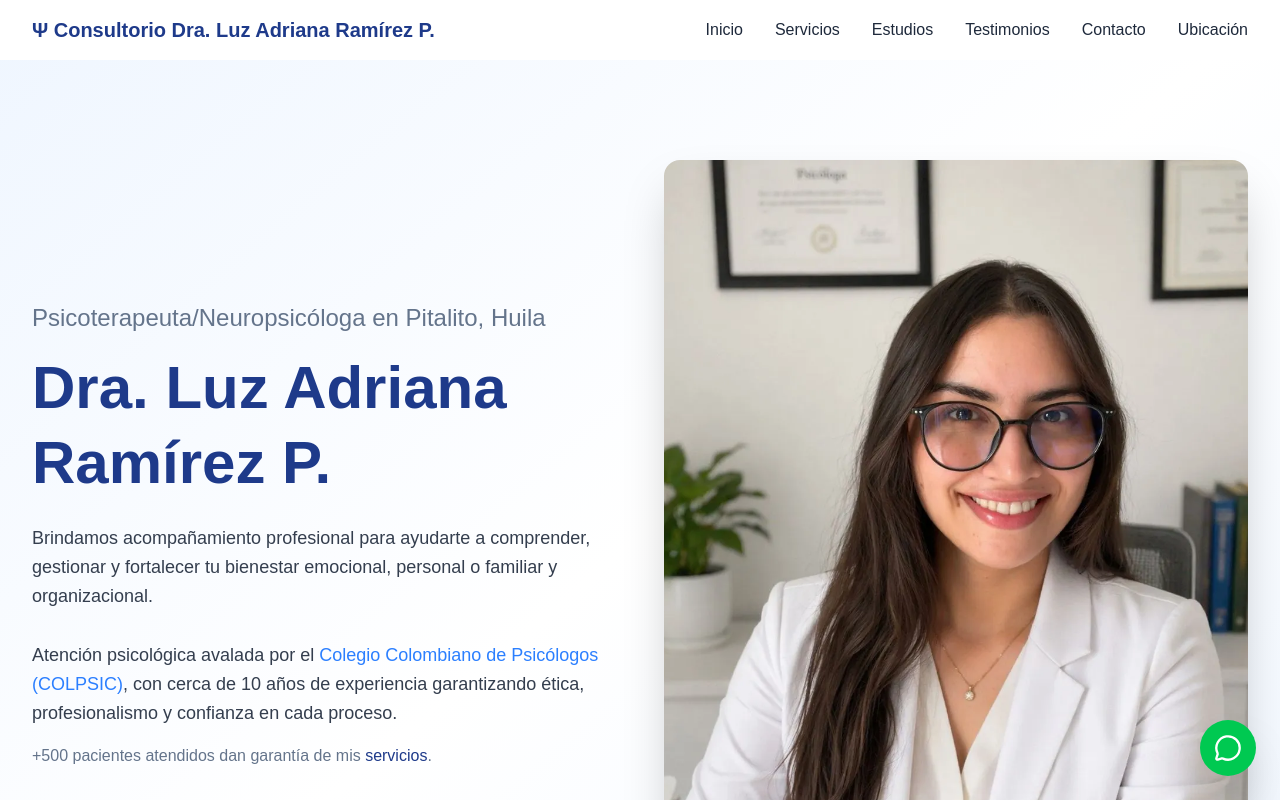
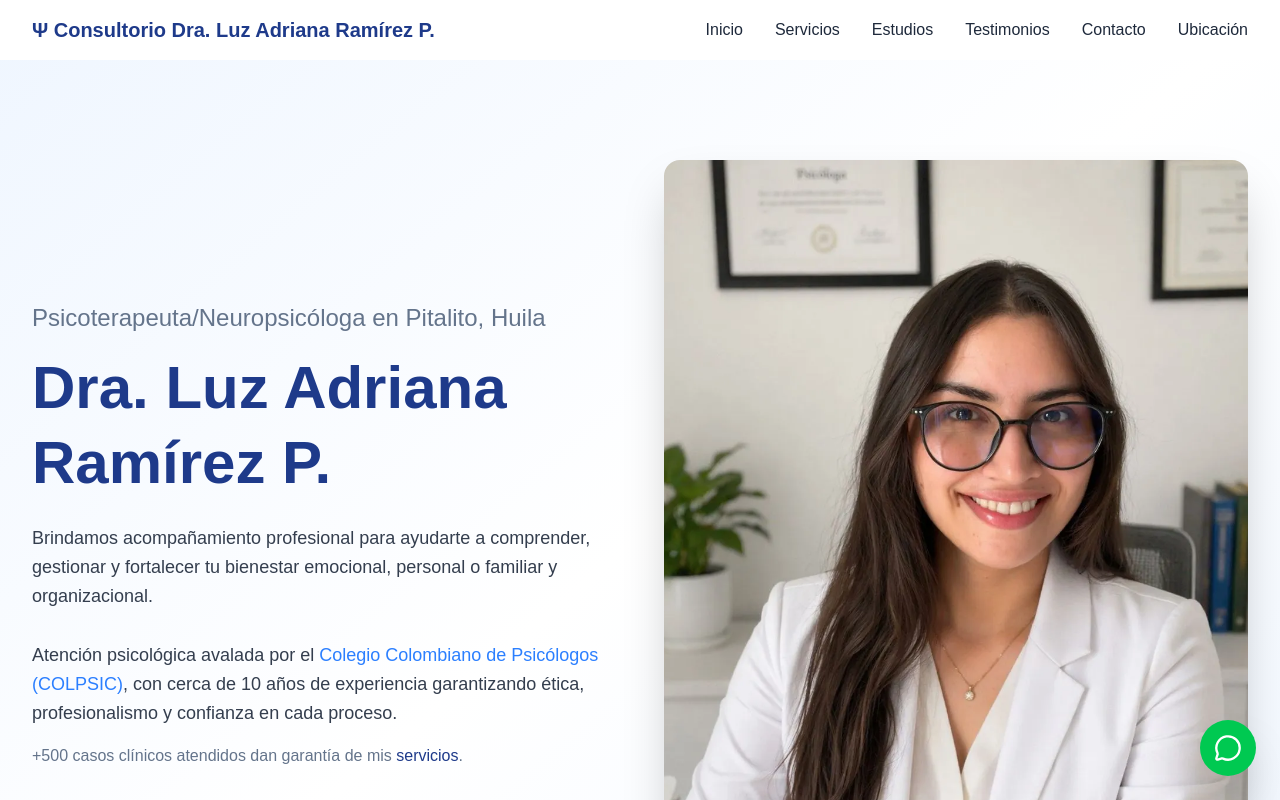
Before and after one commit to juank27ra/Adriana-Ramirez, a Next.js app: page / in a window 1280 px wide. Shown: the top 800 px of the page. Built offline with nearby package versions, Linux system fonts and the light colour scheme.

Commit message:
fix: text hero

```diff
--- a/components/Hero.tsx
+++ b/components/Hero.tsx
@@ -65,7 +65,7 @@ export default function Hero() {
                 profesionalismo y confianza en cada proceso.
               </p>
               <p className="text-sm sm:text-base text-muted-foreground">
-                +500 pacientes atendidos dan garantía de mis{" "}
+                +500 casos clínicos atendidos dan garantía de mis{" "}
                 <button
                   onClick={() => scrollToSection("servicios")}
                   className=" text-primary hover:text-muted-foreground transition-all duration-300 text-sm sm:text-base"
```
